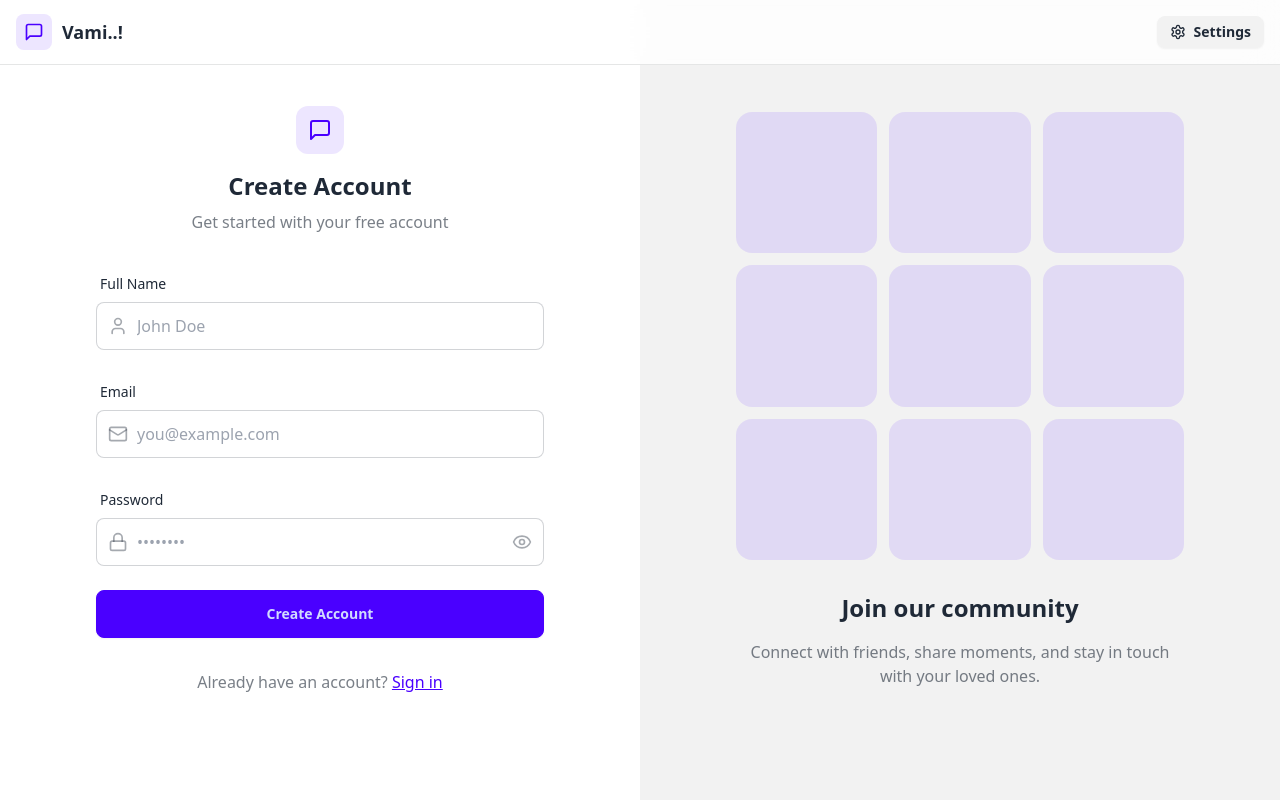
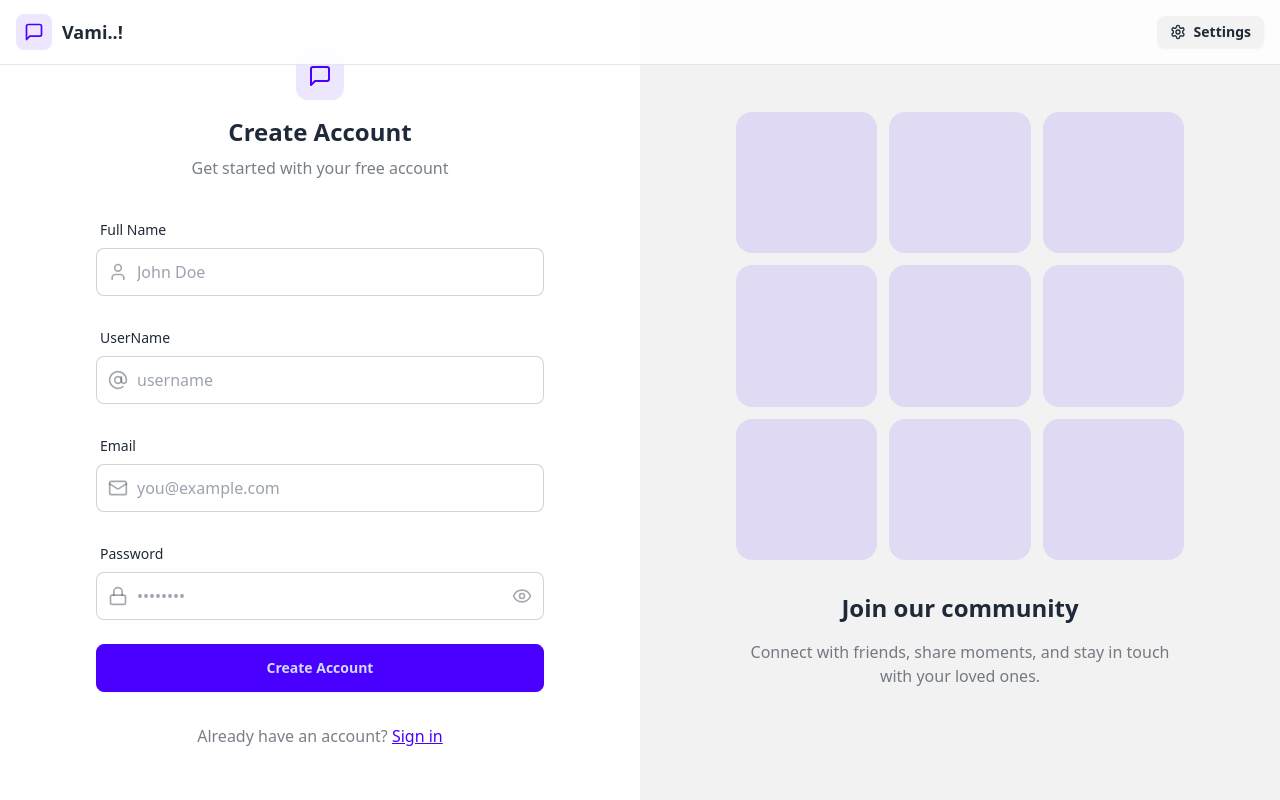
Before and after one commit to fearlesshandlee/fullstack-chatapp-vami, a React (Vite) app in the folder frontend/: page /signup in a window 1280 px wide. Built offline with nearby package versions, Linux system fonts and the light colour scheme.

Commit message:
userName add in databae

```diff
--- a/frontend/src/components/ChatHeader.jsx
+++ b/frontend/src/components/ChatHeader.jsx
@@ -14,7 +14,7 @@ const ChatHeader = () => {
           <div className="flex items-center">
   <div className="relative w-12 h-12">
     <img
-      src={"/avatar.png"}
+      src={user.profilePic ||"/avatar.png"}
       alt={"User Avatar"}
       className="w-full h-full object-cover rounded-full border-2 border-gray-300 shadow-md"
     />
--- a/frontend/src/components/Sidebar.jsx
+++ b/frontend/src/components/Sidebar.jsx
@@ -26,7 +26,7 @@ const Sidebar = () => {
           <Users className="size-6" />
           <span className="font-medium hidden lg:block">Contacts</span>
         </div>
-        {/* TODO: Online filter toggle */}
+        {/* TODO: Online filter toggle
         <div className="mt-3 hidden lg:flex items-center gap-2">
           <label className="cursor-pointer flex items-center gap-2">
             <input
@@ -39,6 +39,8 @@ const Sidebar = () => {
           </label>
           <span className="text-xs text-zinc-500">({onlineUsers.length - 1} online)</span>
         </div>
+        */}
+
       </div>
 
       <div className="overflow-y-auto w-full py-3">
--- a/frontend/src/pages/LoginPage.jsx
+++ b/frontend/src/pages/LoginPage.jsx
@@ -45,7 +45,7 @@ const LoginPage = () => {
 
           {/* Form */}
           <form onSubmit={handleSubmit} className="space-y-6">
-            <div className="form-control">
+          <div className="form-control">
               <label className="label">
                 <span className="label-text font-medium">Email</span>
               </label>
@@ -55,7 +55,7 @@ const LoginPage = () => {
                 </div>
                 <input
                   type="email"
-                  className={`input input-bordered w-full pl-10`}
+                  className={"input input-bordered w-full pl-10"}
                   placeholder="you@example.com"
                   value={formData.email}
                   onChange={(e) => setFormData({ ...formData, email: e.target.value })}
--- a/frontend/src/pages/SignUpPage.jsx
+++ b/frontend/src/pages/SignUpPage.jsx
@@ -1,8 +1,9 @@
 import { useState } from "react";
 import { useAuthStore } from "../store/useAuthStore";
-import { Eye, EyeOff, Loader2, Lock, Mail, MessageSquare, User } from "lucide-react";
+import { Eye, EyeOff, Loader2, Lock, Mail, MessageSquare, User , AtSign } from "lucide-react";
 import { Link, useNavigate } from "react-router-dom";
 import AuthImagePattern from "../components/AuthImagePattern";
+
 
 import toast from "react-hot-toast";
 
@@ -29,13 +30,10 @@ const SignUpPage = () => {
   const handleSubmit = async (e) => {
     e.preventDefault();
 
-    const success = validateForm();
-    const right = await signup(formData)
-    if (success === true) right ;
+    if (!validateForm()) return; // Stop if validation fails
 
-    if(right){
-      navigate('/')
-    }
+    const isSignedUp = await signup(formData);
+    if (isSignedUp) navigate('/');
   };
 
   return (
@@ -72,6 +70,23 @@ const SignUpPage = () => {
                   placeholder="John Doe"
                   value={formData.fullName}
                   onChange={(e) => setFormData({ ...formData, fullName: e.target.value })}
+                />
+              </div>
+            </div>
+            <div className="form-control">
+              <label className="label">
+                <span className="label-text font-medium">UserName</span>
+              </label>
+              <div className="relative">
+                <div className="absolute inset-y-0 left-0 pl-3 flex items-center pointer-events-none">
+                  <AtSign className="size-5 text-base-content/40" />
+                </div>
+                <input
+                  type="text"
+                  className={`input input-bordered w-full pl-10`}
+                  placeholder="username"
+                  value={formData.userName}
+                  onChange={(e) => setFormData({ ...formData, userName: e.target.value })}
                 />
               </div>
             </div>
--- a/package.json
+++ b/package.json
@@ -3,15 +3,11 @@
   "version": "1.0.0",
   "main": "index.js",
   "scripts": {
-<<<<<<< HEAD
+
     "build": "npm install --prefix backend && npm install --prefix frontend && npm run build ---prefix frontend ",
     "start": " npm run start --prefix backend",
     "dev": " npm run dev --prefix frontend"
-=======
-   "build":"npm install --prefix backend && npm install --prefix frontend && npm run build ---prefix frontend ",
-   "start":" npm run start --prefix backend"
 
->>>>>>> 870e00c982d047a2f42932ba60cb782376c569d3
   },
   "keywords": [],
   "author": "",
```
Also changed, not shown: 2 other files (tests, documents, lock files or other folders).
